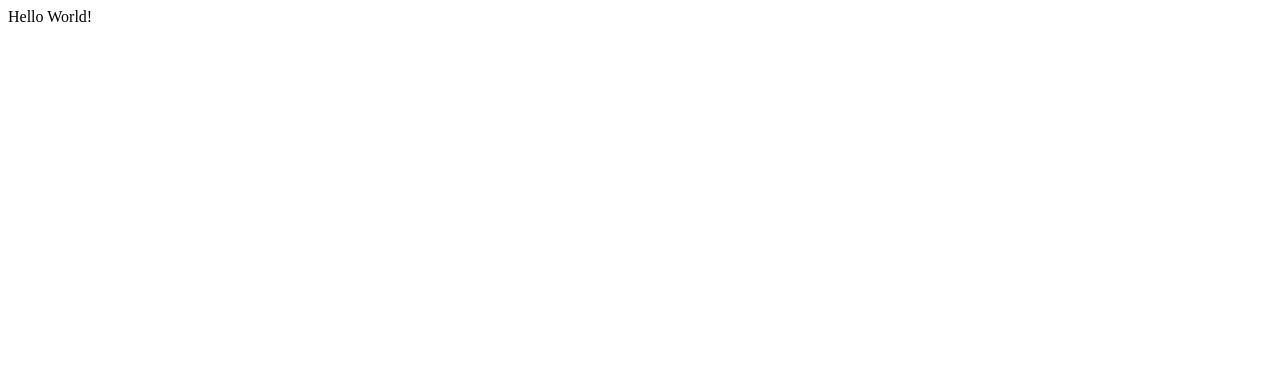
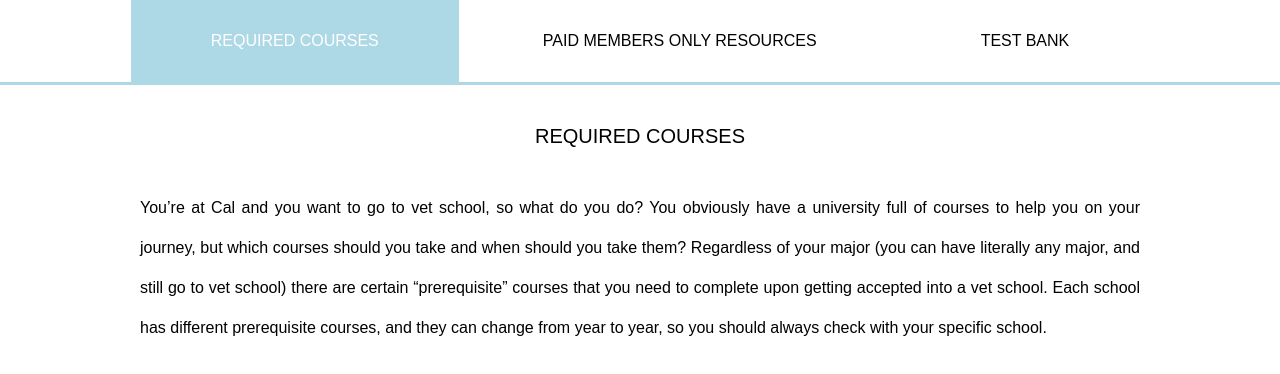
Before and after one commit to ckwok2021/cal-pre-vet-club, a React (Create React App) app: page / in a window 1280 px wide. Shown: the top 374 px of the page. Built offline with nearby package versions, Linux system fonts and the light colour scheme.

Commit message:
Tabs for members page

```diff
--- /dev/null
+++ b/src/App.css
@@ -0,0 +1,28 @@
+.App {
+  text-align: center;
+}
+
+.App-logo {
+  animation: App-logo-spin infinite 20s linear;
+  height: 80px;
+}
+
+.App-header {
+  background-color: #222;
+  height: 150px;
+  padding: 20px;
+  color: white;
+}
+
+.App-title {
+  font-size: 1.5em;
+}
+
+.App-intro {
+  font-size: large;
+}
+
+@keyframes App-logo-spin {
+  from { transform: rotate(0deg); }
+  to { transform: rotate(360deg); }
+}
--- /dev/null
+++ b/src/App.js
@@ -0,0 +1,58 @@
+import React, { Component } from 'react';
+import Tabs from "./Tabs.js";
+import Title from "./title.js";
+import Par from "./paragraph.js";
+import logo from './logo.svg';
+import Search from './search.js';
+import './App.css';
+
+
+class App extends Component {
+  constructor(props) {
+    super(props);
+    this.state = {active: 'aTab'}
+  }
+  render() {
+    const content = {
+      aTab: <div>
+              <Title name = 'REQUIRED COURSES'>
+              </Title>
+              <Par
+                content = 'You’re at Cal and you want to go to vet school,
+                so what do you do?  You obviously have a university full
+                of courses to help you on your journey, but which courses
+                should you take and when should you take them?
+                Regardless of your major (you can have literally any major,
+                and still go to vet school) there are certain
+                “prerequisite” courses that you need to complete upon
+                getting accepted into a vet school. Each school has
+                different prerequisite courses, and they can change from
+                year to year, so you should always check with your specific
+                school.'>
+                </Par>
+              </div>,
+      bTab: <Title name = 'PAID MEMBERS ONLY RESOURCES'>
+            </Title>,
+      cTab: <div>
+              <Title name = 'TEST BANK'>
+              </Title>
+            </div>,
+    };
+    return (
+
+      <div>
+        <Tabs
+          active={this.state.active}
+          onChange={active => this.setState({active})}
+        >
+          <div key="aTab">REQUIRED COURSES</div>
+          <div key="bTab">PAID MEMBERS ONLY RESOURCES</div>
+          <div key="cTab">TEST BANK</div>
+        </Tabs>
+        <p>{content[this.state.active]}</p>
+      </div>
+    );
+  }
+}
+
+export default App;
--- /dev/null
+++ b/src/Tabs.css
@@ -0,0 +1,32 @@
+.Tabs{
+  position: relative;
+  text-align: center;
+  margin-bottom: 3px;
+}
+
+.Tabs__Tab, .Tabs__Tab--active {
+  display: inline-block;
+  text-align: center;
+  padding: 2em;
+  margin-left: 2px;
+  margin-right: 2px;
+  padding-left: 5em;
+  padding-right: 5em;
+  background: white;
+  color: black;
+  cursor: pointer;
+
+}
+
+.Tabs__Tab:hover, .Tabs__Tab--active {
+  background: lightblue;
+  color: white;
+}
+
+.Tabs__Underline {
+  poistion: absolute;
+  top: 100%;
+  left: 0;
+  right: 0;
+  border-bottom: 3px solid lightblue;
+}
--- /dev/null
+++ b/src/Tabs.js
@@ -0,0 +1,80 @@
+import React, { Component } from 'react';
+
+import "./Tabs.css";
+class Tabs extends Component {
+  constructor(props) {
+    super(props);
+    this.state = {
+      sizes: {},
+    };
+    this.els = {};
+  }
+
+  componentDidMount() {
+    const sizes = this.getSizes();
+
+  }
+
+  getSizes() {
+      const rootBounds = this.root.getBoundingClientRect();
+
+      const sizes = {};
+
+      Object.keys(this.els).forEach((key) => {
+        const el = this.els[key];
+        const bounds = el.getBoundingClientRect();
+
+        const left = bounds.left - rootBounds.left;
+        const right = rootBounds.right - bounds.right;
+
+        sizes[key] = {left, right};
+      });
+
+      this.setState({sizes});
+      return sizes;
+  }
+
+  render() {
+    return(
+      <div
+        className="Tabs"
+        ref={el => this.root = el}
+      >
+
+        {React.Children.map(this.props.children, (child, i) => {
+          let className = 'Tabs__Tab';
+          if (child.key == this.props.active) {
+            className = '${className} Tabs__Tab--active';
+          }
+          return (
+            <div
+              className={className}
+              onClick={() => {
+                this.props.onChange(child.key);
+              }}
+              ref={el => this.els[child.key] = el}
+            >
+              {child}
+            </div>
+          );
+        })}
+        <div
+          className="Tabs__Underline"
+          style={this.getUnderlineStyle()}
+        />
+        </div>
+    );
+  }
+
+  getUnderlineStyle() {
+    if (this.props.active == null || Object.keys(this.state.sizes).length === 0) {
+       return {left: '0', right: '100%'};
+    }
+
+    const size = this.state.sizes[this.props.active];
+
+    return {left: '${size.left}px', right: '${size.right}px'}
+  }
+}
+
+export default Tabs;
--- /dev/null
+++ b/src/index.css
@@ -0,0 +1,5 @@
+body {
+  margin: 0;
+  padding: 0;
+  font-family: sans-serif;
+}
--- /dev/null
+++ b/src/paragraph.js
@@ -0,0 +1,12 @@
+import React, { Component } from 'react';
+import "./text.css";
+
+class Par extends Component {
+  render() {
+    return (
+      <div className="paragraph"> {this.props.content} </div>
+    )
+  }
+}
+
+export default Par;
--- /dev/null
+++ b/src/search.css
@@ -0,0 +1,45 @@
+.search {
+    input[type=text]{
+        text-align: center;
+        font: inherit;
+        border: 6px solid #a3d8d6;
+        padding: 13px 12px;
+        font-size: 15px;
+        box-shadow: 0 1px 1px #DDD;
+        width: 384px;
+        outline: none;
+        display: block;
+        color: #7B8585;
+        margin: 0 auto 20px;
+    }
+
+    ul{
+        list-style: none;
+        display: inline-block;
+        width: 420px;
+        text-align: left;
+    }
+
+    ul li{
+        display: block;
+        padding: 15px 20px;
+        background-color: #F8F8F8;
+        color: #7B8585;
+        margin-bottom: 3px;
+        position: relative;
+
+        transition: 0.3s;
+    }
+
+    ul li a{
+        position: absolute;
+        left: 160px;
+        font-size: 12px;
+        line-height: 16px;
+        color: #969d9d;
+    }
+
+    ul li:hover{
+        background-color:#d8f2f1;
+    }
+}
--- /dev/null
+++ b/src/search.js
@@ -0,0 +1,32 @@
+// import React, { Component } from 'react';
+//
+//   class Search extends Component {
+//     constructor(props) {
+//       super(props);
+//
+//       this.state = {
+//         searchString: ''
+//       }
+//     }
+//
+//     _handleChange(e) {
+//       this.setState({
+//         searchString: e.target.value
+//       });
+//     }
+//
+//     render() {
+//       return (
+//           <div className="search">
+//         				<input type="text" value={this.state.searchString} onChange={this._handleChange.bind(this)} />
+//         				<ul>
+//               			{ Libraries.map(function(l){
+//               				return <li>{l.name} <a href={l.url}>{l.url}</a></li>
+//               			}) }
+//         				</ul>
+//         	</div>
+//       );
+//     }
+//   }
+//
+//   export default Search;
--- /dev/null
+++ b/src/text.css
@@ -0,0 +1,13 @@
+.titles{
+  text-align: center;
+  font-size: 20px;
+  margin: 40px;
+}
+
+.paragraph{
+  text-align: justify;
+  margin-left: 140px;
+  margin-right: 140px;
+  line-height: 40px;
+
+}
--- /dev/null
+++ b/src/title.js
@@ -0,0 +1,12 @@
+import React, { Component } from 'react';
+import "./text.css";
+
+class Title extends Component {
+  render() {
+    return (
+      <div className="titles"> {this.props.name} </div>
+    )
+  }
+}
+
+export default Title;
```
Also changed, not shown: src/index.js (+3 -5 lines), src/members.js (added, +11 -0 lines), src/logo.svg (added), 1 other file (tests, documents, lock files or other folders).
